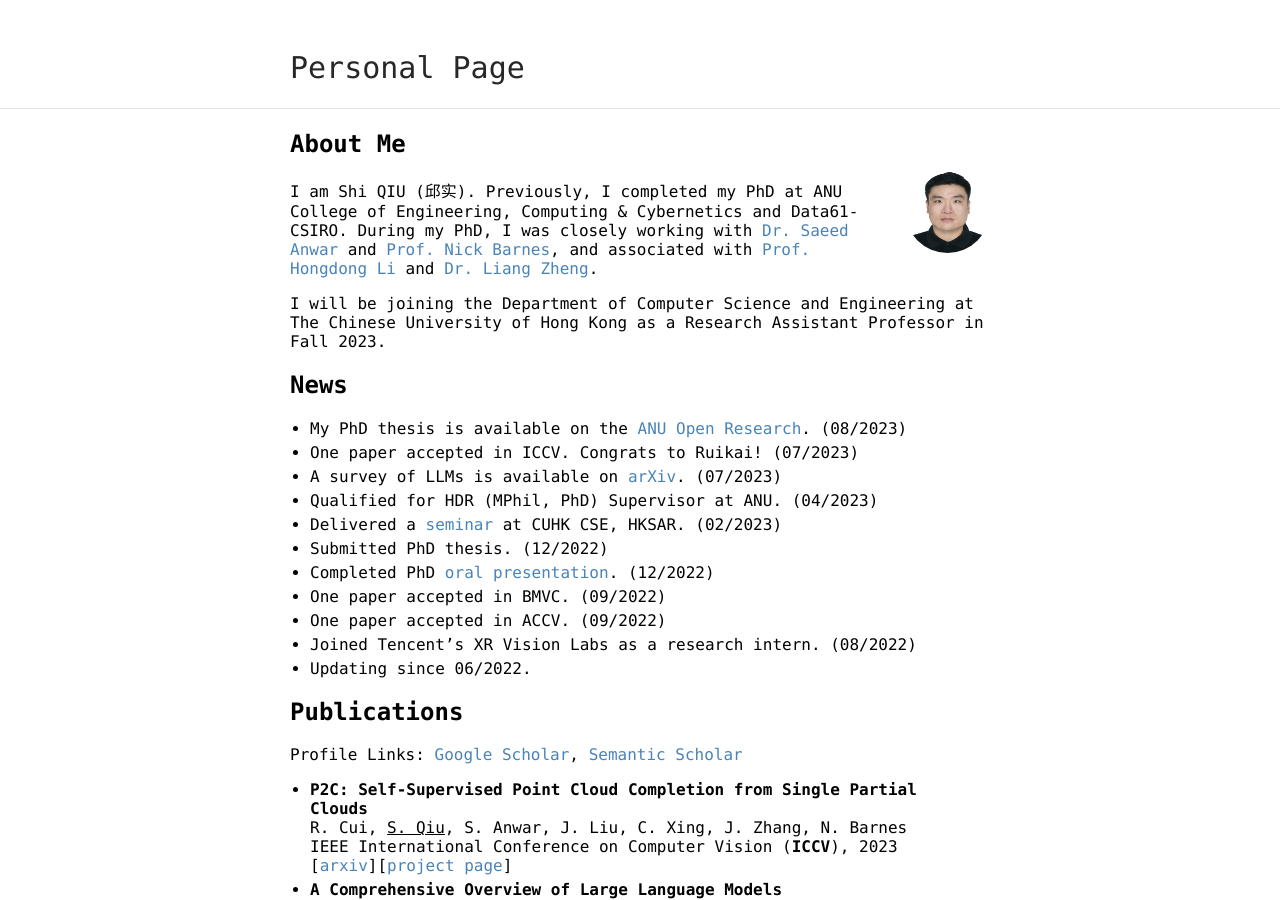
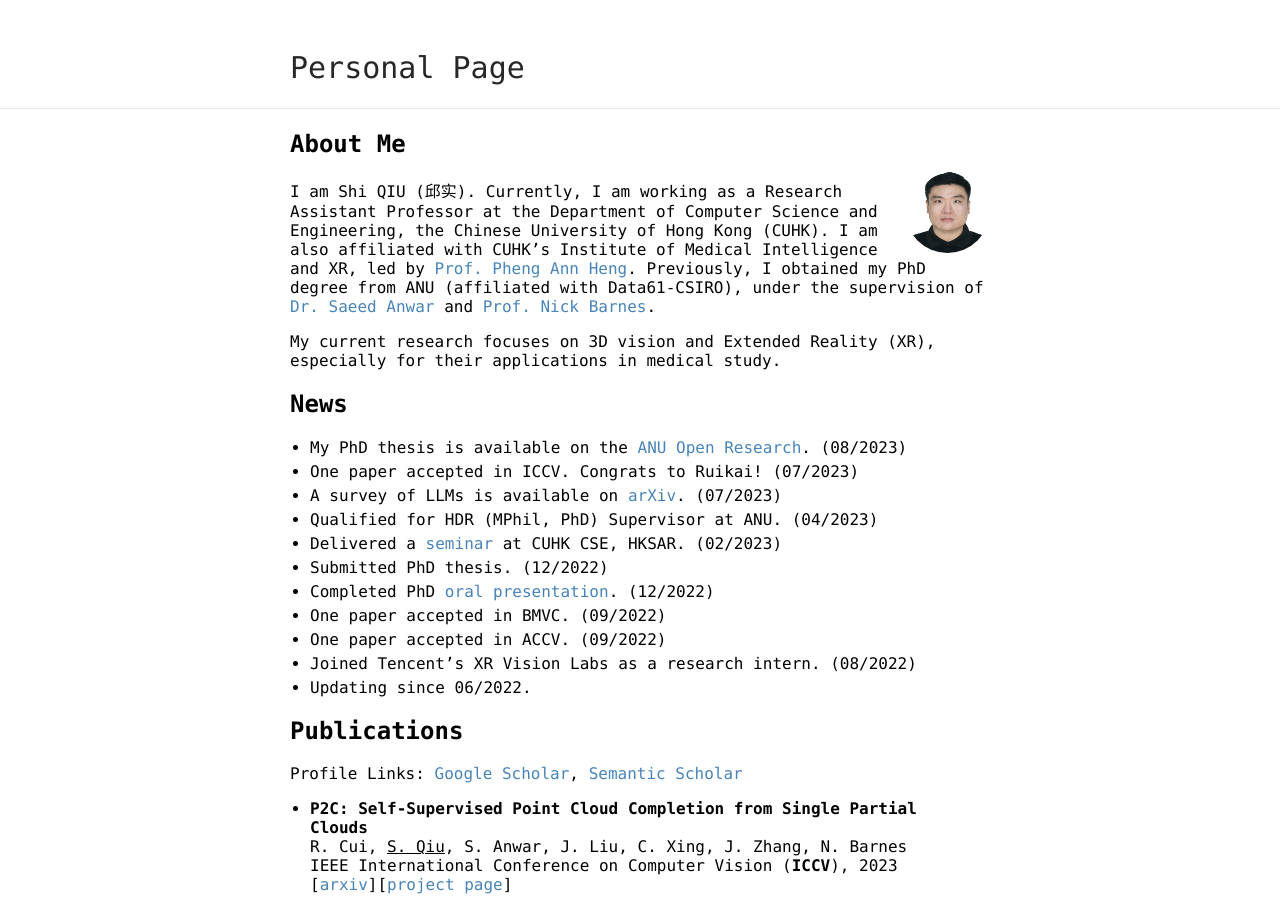
Before and after one commit to ShiQiu0419/ShiQiu0419.github.io, a Jekyll site: the page built from index.md, in a window 1280 px wide and 900 px high. Built offline with Jekyll 4.4.1, drawn with Linux system fonts in a browser that asks for light colours; our own code applies the rules of GitHub Pages for plain Markdown files; some of the changed text lies outside the part shown.

Commit message:
Update index.md

```diff
--- a/index.md
+++ b/index.md
@@ -5,9 +5,9 @@ layout: default
 ## About Me
 <img class="profile-picture" src="me.jpg">
 
-I am Shi QIU (邱实). Previously, I completed my PhD at ANU College of Engineering, Computing & Cybernetics and Data61-CSIRO. During my PhD, I was closely working with [Dr. Saeed Anwar](https://saeed-anwar.github.io/) and [Prof. Nick Barnes](http://users.cecs.anu.edu.au/~nmb/), and associated with [Prof. Hongdong Li](http://users.cecs.anu.edu.au/~hongdong/) and [Dr. Liang Zheng](https://zheng-lab.cecs.anu.edu.au/index.html).
+I am Shi QIU (邱实). Currently, I am working as a Research Assistant Professor at the Department of Computer Science and Engineering, the Chinese University of Hong Kong (CUHK). I am also affiliated with CUHK's Institute of Medical Intelligence and XR, led by [Prof. Pheng Ann Heng](http://www.cse.cuhk.edu.hk/~pheng/). Previously, I obtained my PhD degree from ANU (affiliated with Data61-CSIRO), under the supervision of [Dr. Saeed Anwar](https://saeed-anwar.github.io/) and [Prof. Nick Barnes](http://users.cecs.anu.edu.au/~nmb/).
 
-I will be joining the Department of Computer Science and Engineering at The Chinese University of Hong Kong as a Research Assistant Professor in Fall 2023.
+My current research focuses on 3D vision and Extended Reality (XR), especially for their applications in medical study.
 
 ## News
 * My PhD thesis is available on the [ANU Open Research](https://openresearch-repository.anu.edu.au/handle/1885/294551). (08/2023)
@@ -109,8 +109,8 @@ ENGN4528 Computer Vision
 * I like football, cooking, music, etc.
 
 ## Contact
-* Email: [shi.qiu@anu.edu.au](mailto:shi.qiu@anu.edu.au)
-* Email: [shi.qiu@data61.csiro.au](mailto:shi.qiu@data61.csiro.au)
-* Address: CSIRO Black Mountain Site, Acton ACT 2601, Australia
+* Email: [shiqiu@cse.cuhk.edu.hk](mailto:shiqiu@cse.cuhk.edu.hk)
+* Email: [shiqiu@cuhk.edu.hk](mailto:shiqiu@cuhk.edu.hk)
+* Address: Ho Sin Hang Engineering Building, Shatin, HKSAR China
 
-<iframe src="https://www.google.com/maps/embed?pb=!1m18!1m12!1m3!1d3257.3150331093275!2d149.11207371524776!3d-35.27329288029144!2m3!1f0!2f0!3f0!3m2!1i1024!2i768!4f13.1!3m3!1m2!1s0x6b164d5015c519f7%3A0x69c625c19efc4ddd!2sCSIRO%20-%20Synergy%20Building!5e0!3m2!1szh-CN!2sau!4v1574399971406!5m2!1szh-CN!2sau" width="360" height="270" frameborder="0" style="border:0;" allowfullscreen=""></iframe>
+<iframe src="https://www.google.com/maps/embed?pb=!1m18!1m12!1m3!1d14752.974518026218!2d114.19648450256373!3d22.419854223609768!2m3!1f0!2f0!3f0!3m2!1i1024!2i768!4f13.1!3m3!1m2!1s0x3404089c48ad23c7%3A0xf3d7947db4f6ad99!2z5L2V5ZaE6KGh5bel56iL5a2m5aSn5qW8!5e0!3m2!1szh-CN!2shk!4v1695791075937!5m2!1szh-CN!2shk" width="360" height="270" frameborder="0" style="border:0;" allowfullscreen=""></iframe>
```
